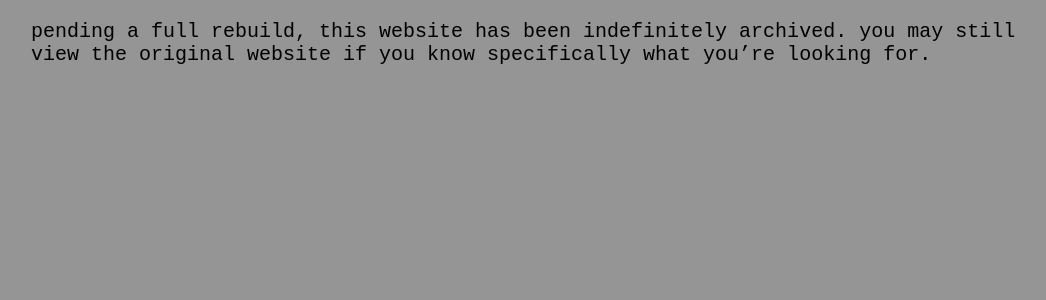
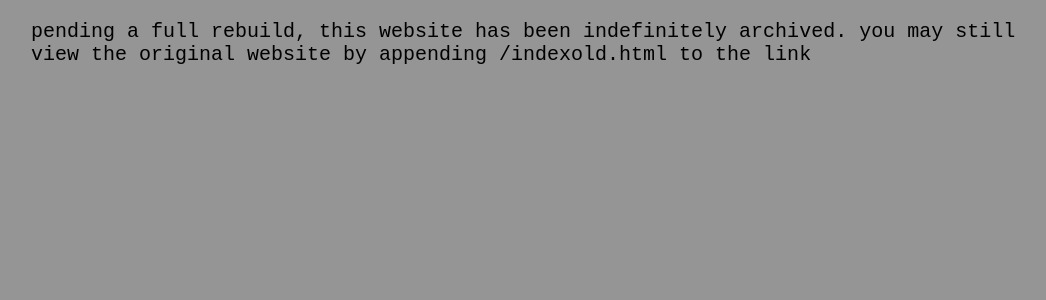
Before and after one commit to CrazycatASG/crazycatasg.github.io, a Jekyll site: the page built from index.md, in a window 1280 px wide. Shown: the top 300 px of the page, without its empty margins (109-1155 px from the left). Built offline with Jekyll 4.4.1, drawn with Linux system fonts in a browser that asks for light colours.

Commit message:
Update index.md

```diff
--- a/index.md
+++ b/index.md
@@ -3,4 +3,4 @@ layout: default
 title: "nada"
 ---
 
-pending a full rebuild, this website has been indefinitely archived. you may still view the original website if you know specifically what you're looking for.
+pending a full rebuild, this website has been indefinitely archived. you may still view the original website by appending /indexold.html to the link
```
